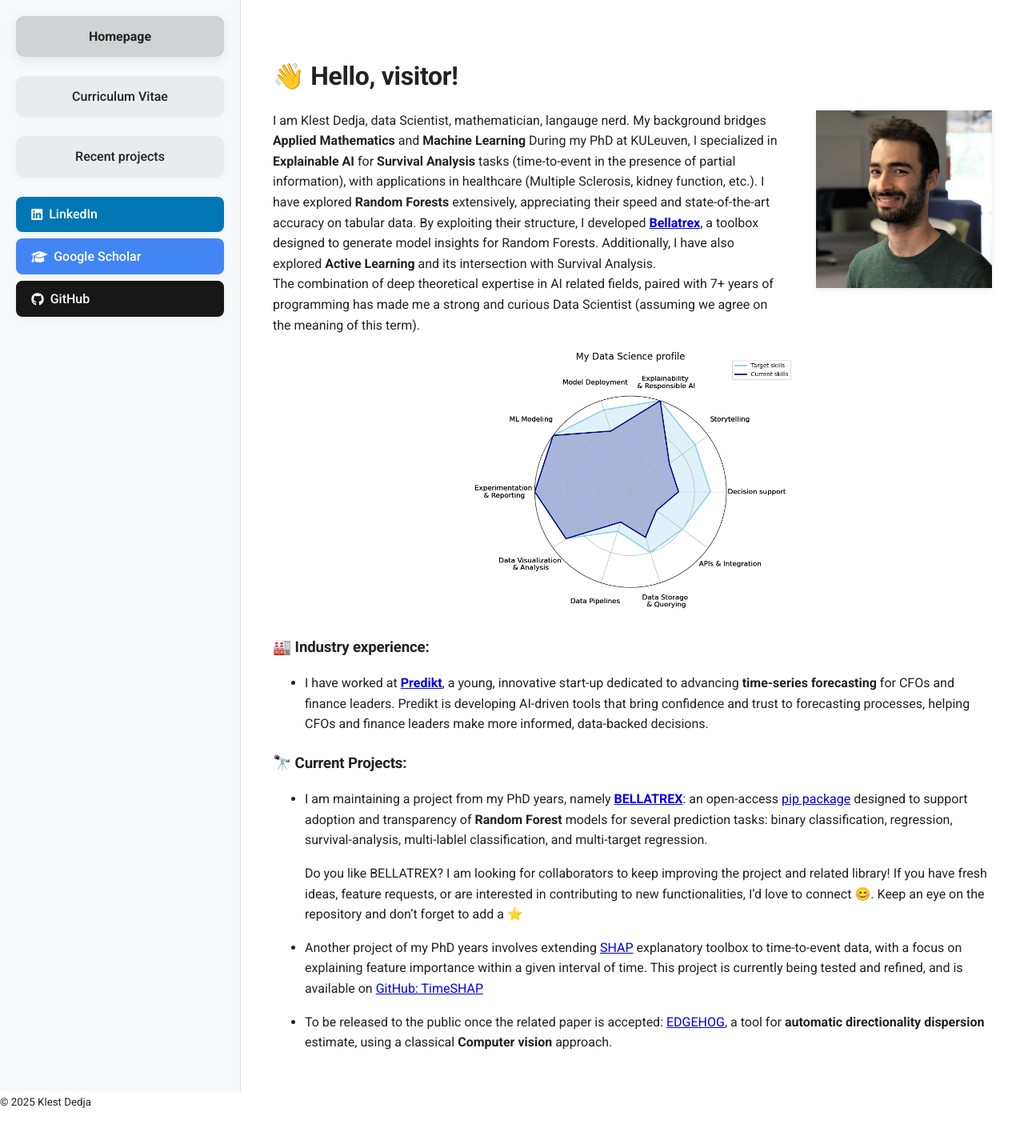
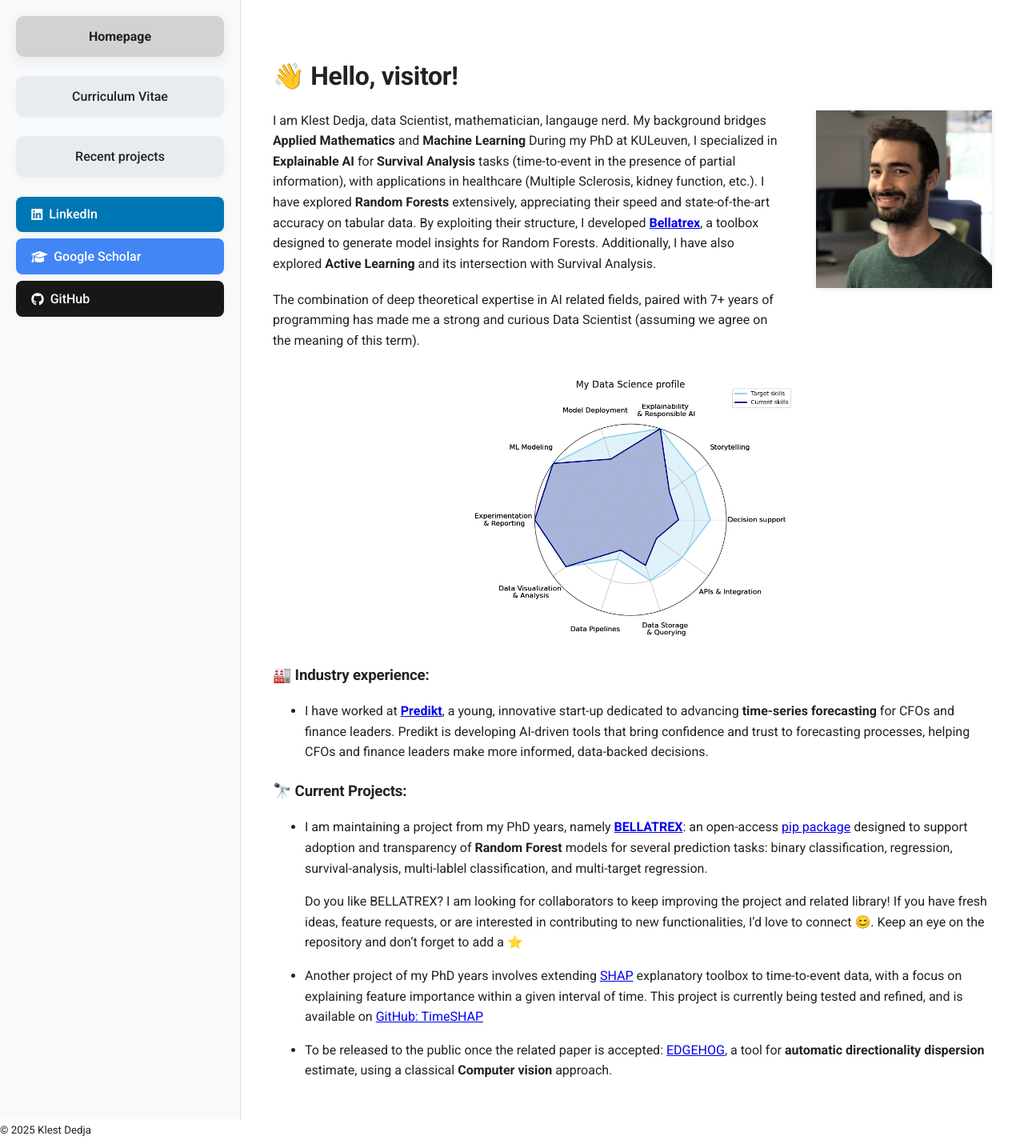
Before and after one commit to KlestDedja/klestdedja.github.io, a Jekyll site: the page built from index.md, in a window 1280 px wide. Shown: the whole page at 80% size. Built offline with Jekyll 4.4.1, drawn with Linux system fonts in a browser that asks for light colours; before the commit the page ends 1389 px from its top, so only the background shows below that.

Commit message:
add som spacing between par 1 and par 2

```diff
--- a/index.md
+++ b/index.md
@@ -11,7 +11,9 @@ title: "Klest Dedja's website"
 
   I have explored <strong>Random Forests</strong> extensively, appreciating  their speed and state-of-the-art accuracy on tabular data. By exploiting their structure, I developed <a href="https://github.com/klestdedja/bellatrex"><strong>Bellatrex</strong></a>, a toolbox designed to generate model insights for Random Forests. Additionally, I have also explored <strong>Active Learning</strong> and its intersection with Survival Analysis.<br>
 
-  The combination of deep theoretical expertise in AI related fields, paired with 7+ years of programming has made me a strong and curious Data Scientist (assuming we agree on the meaning of this term).
+    <p style="margin-top: 1.2em;">
+      The combination of deep theoretical expertise in AI related fields, paired with 7+ years of programming has made me a strong and curious Data Scientist (assuming we agree on the meaning of this term).
+    </p>
   </div>
   <div style="display: flex; flex-direction: column; align-items: center;">
   <img src="/images/profile-2024.jpg" alt="Klest Dedja" style="width:220px; box-shadow: 0 2px 8px rgba(0,0,0,0.08);" />
```
